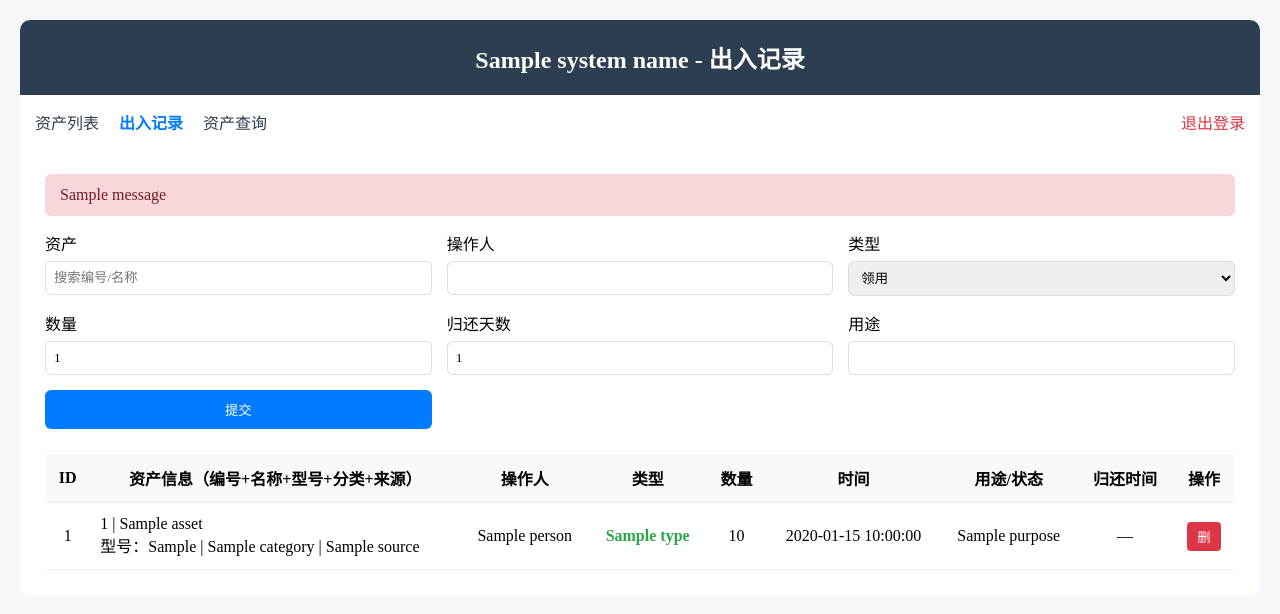
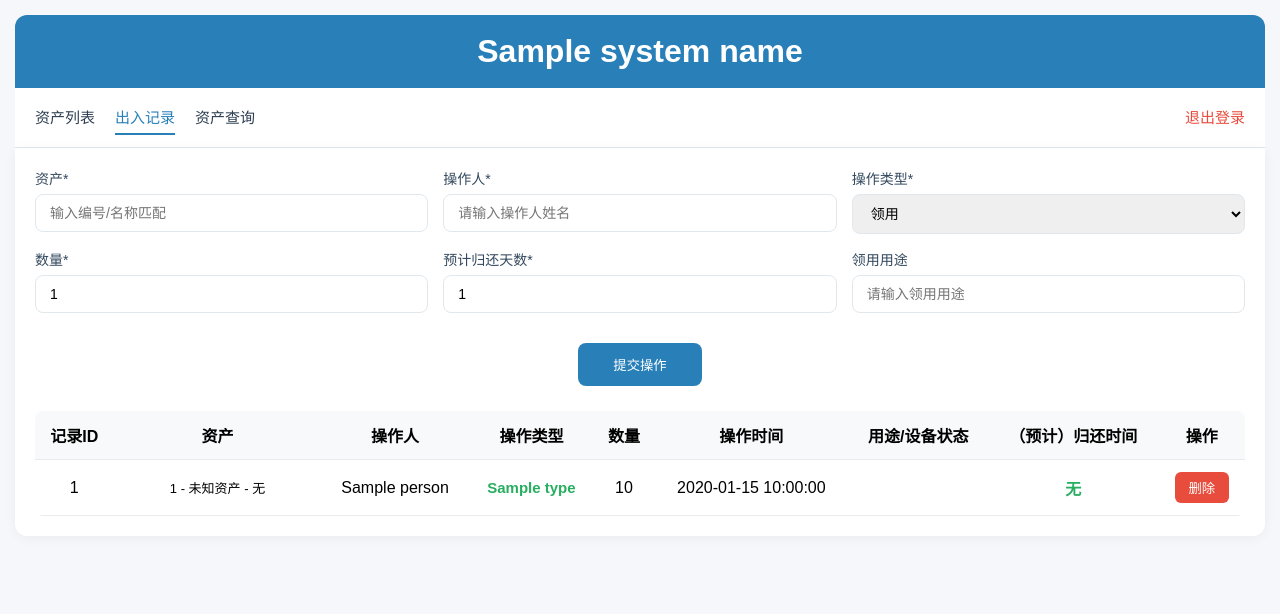
Before and after one commit to liuhuaqing446/lab-asset, a Flask app: template templates/record.html in a window 1280 px wide. Shown: the top 614 px of the page. Run offline with Flask 3, Linux system fonts and the light colour scheme; the visitor is signed in with stand-in values (Sample User, id 1); tables that the repository leaves empty or names only in its code hold one stand-in row (values such as "Sample post"); the template is opened without the code that fills it: most values are stand-ins (such as "Sample title", 1, 10 or a date in 2020); one stand-in notice (Sample message) is shown.

Commit message:
Update record.html

```diff
--- a/templates/record.html
+++ b/templates/record.html
@@ -2,41 +2,63 @@
 <html lang="zh-CN">
 <head>
     <meta charset="UTF-8">
-    <title>出入记录 | {{ system_name }}</title>
+    <meta name="viewport" content="width=device-width, initial-scale=1.0">
+    <title>{{ system_name }} - 出入记录</title>
     <style>
-        *{margin:0;padding:0;box-sizing:border-box;font-family: "Microsoft YaHei"}
-        body{background:#f5f7fa;padding:20px}
-        .container{max-width:1400px;margin:0 auto}
-        .header{background:#2c3e50;color:white;padding:20px;border-radius:10px 10px 0 0;text-align:center}
-        .nav{background:white;padding:15px;display:flex;gap:20px;flex-wrap:wrap}
-        .nav a{color:#2c3e50;text-decoration:none}
-        .nav a.active{color:#007bff;font-weight:bold}
-        .nav .logout{margin-left:auto;color:#dc3545}
-        .content{background:white;padding:25px;border-radius:0 0 10px 10px}
-        .flash{padding:12px 15px;border-radius:6px;margin-bottom:15px}
-        .success{background:#d4edda;color:#155724}
-        .danger{background:#f8d7da;color:#721c24}
-        .form{display:grid;grid-template-columns:repeat(3,1fr);gap:15px;margin-bottom:25px}
-        .form-group{display:flex;flex-direction:column;gap:6px}
-        .form-group label{font-weight:500}
-        .form-group input,.form-group select{padding:8px;border:1px solid #ddd;border-radius:6px}
-        .asset-select{position:relative}
-        .asset-list{position:absolute;top:100%;left:0;right:0;background:white;border:1px solid #ddd;max-height:160px;overflow-y:auto;z-index:10;display:none}
-        .asset-item{padding:8px;cursor:pointer}
-        .asset-item:hover{background:#f0f3f5}
-        .btn{padding:10px;background:#007bff;color:white;border:none;border-radius:6px;cursor:pointer}
-        table{width:100%;border-collapse:collapse;margin-top:10px}
-        th,td{padding:12px;text-align:center;border-bottom:1px solid #eee}
-        th{background:#f8f9fa}
-        .borrow{color:#dc3545;font-weight:bold}
-        .return{color:#28a745;font-weight:bold}
-        .status-normal{color:#28a745}
-        .del{padding:5px 10px;background:#dc3545;color:white;border:none;border-radius:4px;cursor:pointer}
+        * { margin: 0; padding: 0; box-sizing: border-box; font-family: "Microsoft YaHei", sans-serif; }
+        body { background: #f5f7fa; padding: 15px; }
+        .container { max-width: 1400px; margin: 0 auto; }
+        .header { background: #2980b9; color: #fff; padding: 18px 20px; border-radius: 12px 12px 0 0; text-align: center; }
+        .nav { background: #fff; padding: 12px 20px; border-bottom: 1px solid #e1e8ed; display: flex; gap: 20px; align-items: center; flex-wrap: wrap; }
+        .nav a { text-decoration: none; color: #2c3e50; font-size: 15px; font-weight: 500; padding: 6px 0; border-bottom: 2px solid transparent; }
+        .nav a.active { color: #2980b9; border-bottom-color: #2980b9; }
+        .nav .logout { margin-left: auto; color: #e74c3c; }
+        .content { background: #fff; padding: 20px; border-radius: 0 0 12px 12px; box-shadow: 0 2px 12px rgba(0,0,0,0.05); }
+        .flash-message { padding: 10px 14px; border-radius: 8px; margin-bottom: 15px; font-size: 14px; }
+        .flash-success { background: #d4edda; color: #155724; }
+        .flash-error { background: #f8d7da; color: #721c24; }
+        .form-grid { display: grid; grid-template-columns: repeat(3, 1fr); gap: 15px; margin-bottom: 25px; }
+        .form-group { display: flex; flex-direction: column; gap: 6px; }
+        .form-group label { color: #34495e; font-size: 14px; font-weight: 500; }
+        .form-group input, .form-group select { padding: 10px 14px; border: 1px solid #e1e8ed; border-radius: 8px; font-size: 14px; }
+        .form-group input:focus, .form-group select:focus { outline: none; border-color: #2980b9; box-shadow: 0 0 0 3px rgba(41,128,185,0.1); }
+        .asset-select { position: relative; }
+        .asset-list { position: absolute; top: 100%; left: 0; right: 0; background: #fff; border: 1px solid #e1e8ed; border-radius: 0 0 8px 8px; max-height: 150px; overflow-y: auto; z-index: 10; display: none; }
+        .asset-item { padding: 8px 14px; cursor: pointer; }
+        .asset-item:hover { background: #f8f9fa; }
+        .btn-submit { grid-column: 1 / -1; justify-self: center; padding: 12px 35px; background: #2980b9; color: #fff; border: none; border-radius: 8px; cursor: pointer; }
+        .record-table { width: 100%; border-collapse: collapse; border-radius: 8px; overflow: hidden; }
+        .record-table thead { background: #f8f9fa; }
+        .record-table th, .record-table td {
+            padding: 12px 10px;
+            text-align: center;
+            border-bottom: 1px solid #e9ecef;
+            white-space: nowrap;
+        }
+        .record-table td:nth-child(2) { min-width: 180px; font-size: 13px; }
+        .record-table tbody tr:hover { background: #f8f9fa; }
+        .type-borrow { color: #e74c3c; font-weight: 700; font-size: 15px; }
+        .type-return { color: #27ae60; font-weight: 700; font-size: 15px; }
+        .return-time-borrow { color: #e74c3c; font-weight: 600; }
+        .return-time-return { color: #27ae60; font-weight: 600; }
+        .status-normal { color: #27ae60; font-weight: 600; }
+        .status-fault { color: #e74c3c; font-weight: 600; }
+        .status-repair { color: #f39c12; font-weight: 600; }
+        .status-scrap { color: #95a5a6; font-weight: 600; }
+        .btn-delete { padding: 6px 14px; background: #e74c3c; color: #fff; border: none; border-radius: 6px; cursor: pointer; }
+        @media (max-width: 992px) { .form-grid { grid-template-columns: repeat(2, 1fr); } }
+        @media (max-width: 768px) {
+            .form-grid { grid-template-columns: 1fr; }
+            .record-table { display: block; overflow-x: auto; -webkit-overflow-scrolling: touch; }
+            .record-table th, .record-table td { min-width: 90px; font-size: 13px; }
+            .record-table td:nth-child(2) { min-width: 160px; }
+            .nav { gap: 15px; }
+        }
     </style>
 </head>
 <body>
     <div class="container">
-    <div class="header"><h2>{{ system_name }} - 出入记录</h2></div>
+        <div class="header"><h1>{{ system_name }}</h1></div>
         <div class="nav">
             <a href="/">资产列表</a>
             <a href="/record" class="active">出入记录</a>
@@ -44,155 +66,195 @@
             <a href="/logout" class="logout">退出登录</a>
         </div>
         <div class="content">
-        {% with msgs = get_flashed_messages() %}
-          {% for msg in msgs %}
-            <div class="flash {{ 'success' if '✅' in msg else 'danger' }}">{{ msg }}</div>
-          {% endfor %}
+            {% with messages = get_flashed_messages() %}
+                {% if messages %}
+                    <div class="flash-message {{ 'flash-success' if '成功' in messages[0] else 'flash-error' }}">{{ messages[0] }}</div>
+                {% endif %}
             {% endwith %}
-
-        <form method="post" action="/do_record">
-            <div class="form">
+            <form method="post" action="/do_record" id="recordForm">
+                <div class="form-grid">
                     <div class="form-group asset-select">
-                    <label>资产</label>
-                    <input type="text" id="assetInput" placeholder="搜索编号/名称" required>
+                        <label>资产*</label>
+                        <input type="text" id="assetInput" required placeholder="输入编号/名称匹配">
                         <input type="hidden" name="asset_id" id="assetId" required>
                         <div class="asset-list" id="assetList"></div>
                     </div>
-                <div class="form-group"><label>操作人</label><input type="text" name="person" required></div>
+                    <div class="form-group"><label>操作人*</label><input type="text" name="person" required placeholder="请输入操作人姓名"></div>
                     <div class="form-group">
-                    <label>类型</label>
-                    <select name="type" id="opType">
+                        <label>操作类型*</label>
+                        <select name="type" required id="opType">
                             <option value="领用">领用</option>
                             <option value="归还">归还</option>
                         </select>
                     </div>
-                <div class="form-group"><label>数量</label><input type="number" name="quantity" value="1" min="1" required></div>
-                <div class="form-group" id="returnGroup"><label>归还天数</label><input type="number" name="return_days" value="1" min="1"></div>
-                <div class="form-group" id="purposeGroup"><label>用途</label><input type="text" name="purpose"></div>
-                <div class="form-group" id="statusGroup" style="display:none">
-                    <label>设备状态</label>
-                    <select name="device_status">
+                    <div class="form-group"><label>数量*</label><input type="number" name="quantity" value="1" min="1" required></div>
+                    <div class="form-group" id="returnDaysGroup"><label>预计归还天数*</label><input type="number" name="return_days" value="1" min="1" required></div>
+                    <div class="form-group" id="purposeGroup"><label>领用用途</label><input type="text" name="purpose" placeholder="请输入领用用途"></div>
+                    <div class="form-group" id="statusGroup" style="display: none;"><label>设备状态*</label>
+                        <select name="device_status" required>
                             <option value="正常">正常</option>
                             <option value="故障">故障</option>
                             <option value="维修中">维修中</option>
                             <option value="报废">报废</option>
                         </select>
                     </div>
-                <button class="btn" type="submit">提交</button>
+                    <div class="form-group"></div><div class="form-group"></div>
+                    <button type="submit" class="btn-submit">提交操作</button>
                 </div>
             </form>
-
-        <table>
+            <table class="record-table">
+                <thead>
                     <tr>
-                <th>ID</th>
-                <th>资产信息（编号+名称+型号+分类+来源）</th>
+                        <th>记录ID</th>
+                        <th>资产</th>
                         <th>操作人</th>
-                <th>类型</th>
+                        <th>操作类型</th>
                         <th>数量</th>
-                <th>时间</th>
-                <th>用途/状态</th>
-                <th>归还时间</th>
+                        <th>操作时间</th>
+                        <th>用途/设备状态</th>
+                        <th>（预计）归还时间</th>
                         <th>操作</th>
                     </tr>
-            {% for r in records %}
-            {% set aid = r.asset_id %}
-            {% set assetInfo = namespace(name="已删除",model="无",cat="",src="") %}
-            {% for a in assets %}
-              {% if a.asset_id == aid %}
-                {% set assetInfo.name = a.name %}
-                {% set assetInfo.model = a.model_origin %}
-                {% set assetInfo.cat = a.category %}
-                {% set assetInfo.src = a.source %}
+                </thead>
+                <tbody>
+                    {% for record in records %}
+                    {% set asset_id = record.asset_id %}
+                    {% set op_type = record.type %}
+                    {% set purpose_str = record.purpose or '' %}
+
+                    {# 🔥 100%精准匹配资产，彻底解决未知资产 #}
+                    {% set asset_name = '未知资产' %}
+                    {% set asset_model = '无' %}
+                    {% for asset in assets %}
+                        {% if asset.asset_id == asset_id %}
+                            {% set asset_name = asset.name %}
+                            {% set asset_model = asset.model_origin %}
                         {% endif %}
                     {% endfor %}
+
+                    {# 🔥 解析用途/状态，彻底解决ID40显示问题 #}
+                    {% set purpose_origin = '' %}
+                    {% set return_time = '无' %}
+                    {% set device_status = '' %}
+
+                    {% if op_type == '领用' %}
+                        {% if '|' in purpose_str %}
+                            {% set parts = purpose_str.split('|', 1) %}
+                            {% set purpose_origin = parts[0]|trim if parts[0]|trim else '未填写' %}
+                            {% set return_time = parts[1]|replace('预计归还：', '')|trim if parts[1] else '无' %}
+                        {% else %}
+                            {% set purpose_origin = purpose_str|trim if purpose_str|trim else '未填写' %}
+                            {% set return_time = '无' %}
+                        {% endif %}
+                    {% elif op_type == '归还' %}
+                        {% set raw_status = purpose_str|replace('设备状态：', '')|trim %}
+                        {% if '/' in raw_status %}
+                            {% set device_status = raw_status.split('/')|last|trim %}
+                        {% else %}
+                            {% set device_status = raw_status if raw_status else '正常' %}
+                        {% endif %}
+                        {% set return_time = record.time %}
+                    {% endif %}
+
+                    {% set status_class = 'status-normal' if device_status == '正常' else 'status-fault' if device_status == '故障' else 'status-repair' if device_status == '维修中' else 'status-scrap' if device_status == '报废' else '' %}
+                    {% set return_time_class = 'return-time-borrow' if op_type == '领用' else 'return-time-return' %}
+
                     <tr>
-                <td>{{ r.id }}</td>
-                <td style="text-align:left;padding-left:10px">
-                    {{ aid }} | {{ assetInfo.name }}<br>
-                    型号：{{ assetInfo.model }} | {{ assetInfo.cat }} | {{ assetInfo.src }}
-                </td>
-                <td>{{ r.person }}</td>
-                <td class="{{ 'borrow' if r.type=='领用' else 'return' }}">{{ r.type }}</td>
-                <td>{{ r.quantity }}</td>
-                <td>{{ r.time }}</td>
+                        <td>{{ record.id }}</td>
+                        <td>{{ asset_id }} - {{ asset_name }} - {{ asset_model }}</td>
+                        <td>{{ record.person }}</td>
+                        <td class="{{ 'type-borrow' if op_type == '领用' else 'type-return' }}">{{ op_type }}</td>
+                        <td>{{ record.quantity }}</td>
+                        <td>{{ record.time }}</td>
                         <td>
-                    {% if r.type == "归还" %}
-                        {% set s = r.purpose|replace('设备状态：','')|trim %}
-                        {% if '/' in s %}{% set s = s.split('/')|last %}{% endif %}
-                        <span class="status-normal">{{ s }}</span>
+                            {% if op_type == '领用' %}
+                                {{ purpose_origin }}
                             {% else %}
-                        {% if '|' in r.purpose %}{{ r.purpose.split('|')[0]|trim }}{% else %}{{ r.purpose }}{% endif %}
+                                <span class="{{ status_class }}">{{ device_status }}</span>
                             {% endif %}
                         </td>
+                        <td class="{{ return_time_class }}">{{ return_time }}</td>
                         <td>
-                    {% if r.type == "领用" %}
-                        {% if '|' in r.purpose %}{{ r.purpose.split('|')[1]|replace('预计归还：','')|trim }}{% else %}无{% endif %}
-                    {% else %}
-                    —
-                    {% endif %}
-                </td>
-                <td>
-                    <form method="post" action="/delete_record" style="display:inline" onsubmit="return confirm('确定删除？')">
-                        <input type="hidden" name="record_id" value="{{ r.id }}">
-                        <button class="del">删</button>
+                            <form method="post" action="/delete_record" onsubmit="return confirm('确定删除该记录并恢复库存？')" style="display:inline;">
+                                <input type="hidden" name="record_id" value="{{ record.id }}">
+                                <button class="btn-delete">删除</button>
                             </form>
                         </td>
                     </tr>
                     {% endfor %}
+                </tbody>
             </table>
         </div>
     </div>
-
     <script>
-const assets = [
-{% for a in assets %}
-{id:"{{a.asset_id}}",name:"{{a.name}}",model:"{{a.model_origin}}",cat:"{{a.category}}",src:"{{a.source}}"},
-{% endfor %}
-];
-
+        const assets = [{% for asset in assets %}{ id: "{{ asset.asset_id }}", name: "{{ asset.name }}", model: "{{ asset.model_origin }}" },{% endfor %}];
         const assetInput = document.getElementById('assetInput');
         const assetId = document.getElementById('assetId');
         const assetList = document.getElementById('assetList');
         const opType = document.getElementById('opType');
-const returnGroup = document.getElementById('returnGroup');
+        const returnDaysGroup = document.getElementById('returnDaysGroup');
         const purposeGroup = document.getElementById('purposeGroup');
         const statusGroup = document.getElementById('statusGroup');
 
-function updateForm(){
-  if(opType.value==='领用'){
-    returnGroup.style.display='flex'; purposeGroup.style.display='flex'; statusGroup.style.display='none';
-  }else{
-    returnGroup.style.display='none'; purposeGroup.style.display='none'; statusGroup.style.display='flex';
+        assetInput.addEventListener('input', function() {
+            const query = this.value.trim().toLowerCase();
+            assetList.innerHTML = '';
+            if (!query) {
+                assetList.style.display = 'none';
+                assetId.value = '';
+                return;
+            }
+            const filtered = assets.filter(a =>
+                a.id.toLowerCase().includes(query) ||
+                a.name.toLowerCase().includes(query) ||
+                `${a.id} - ${a.name} - ${a.model}`.toLowerCase().includes(query)
+            );
+            if (filtered.length === 0) {
+                assetList.style.display = 'none';
+                return;
+            }
+            filtered.forEach(a => {
+                const item = document.createElement('div');
+                item.className = 'asset-item';
+                item.textContent = `${a.id} - ${a.name} - ${a.model}`;
+                item.dataset.id = a.id;
+                item.onclick = () => {
+                    assetInput.value = item.textContent;
+                    assetId.value = a.id;
+                    assetList.style.display = 'none';
+                };
+                assetList.appendChild(item);
+            });
+            assetList.style.display = 'block';
+        });
+
+        document.addEventListener('click', e => {
+            if (!assetInput.contains(e.target) && !assetList.contains(e.target)) {
+                assetList.style.display = 'none';
+            }
+        });
+
+        function updateFormFields() {
+            if (opType.value === '领用') {
+                returnDaysGroup.style.display = 'flex';
+                purposeGroup.style.display = 'flex';
+                statusGroup.style.display = 'none';
+            } else {
+                returnDaysGroup.style.display = 'none';
+                purposeGroup.style.display = 'none';
+                statusGroup.style.display = 'flex';
             }
         }
-updateForm(); opType.addEventListener('change',updateForm);
+        updateFormFields();
+        opType.addEventListener('change', updateFormFields);
 
-assetInput.addEventListener('input',()=>{
-  const kw = assetInput.value.toLowerCase().trim();
-  assetList.innerHTML = '';
-  if(!kw){ assetList.style.display='none'; return; }
-  const list = assets.filter(x=>
-    x.id.toLowerCase().includes(kw) || x.name.toLowerCase().includes(kw)
-  );
-  list.forEach(x=>{
-    const div = document.createElement('div');
-    div.className = 'asset-item';
-    div.innerText = `${x.id} | ${x.name} | ${x.model} | ${x.cat}`;
-    div.onclick = ()=>{
-      assetInput.value = `${x.id} ${x.name}`;
-      assetId.value = x.id;
-      assetList.style.display='none';
-    };
-    assetList.appendChild(div);
-  });
-  assetList.style.display = list.length?'block':'none';
-});
-
-document.addEventListener('click',(e)=>{
-  if(!assetInput.contains(e.target) && !assetList.contains(e.target)){
-    assetList.style.display='none';
+        const flashMsg = document.querySelector('.flash-message');
+        if (flashMsg) {
+            setTimeout(() => {
+                flashMsg.style.opacity = 0;
+                setTimeout(() => flashMsg.remove(), 500);
+            }, 1500);
         }
-});
     </script>
 </body>
 </html>
```
Lines whose indentation alone changed are shown as unchanged.
